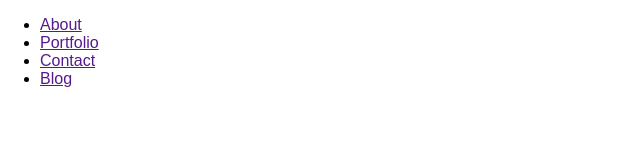
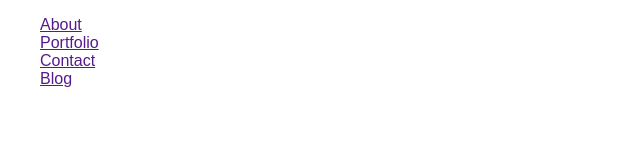
Before and after one commit to monir3430/my_portfolio, a plain HTML site: page index.html in a window 1280 px wide. Shown: the full height of the page, 0-640 px from the left. Drawn offline with Linux system fonts and the light colour scheme.

Commit message:
css test

```diff
--- a/styles.css
+++ b/styles.css
@@ -3,3 +3,7 @@ body{
     margin: 0;
     padding: 0;
 }
+
+header ul{
+    list-style-type: none;
+}
```
